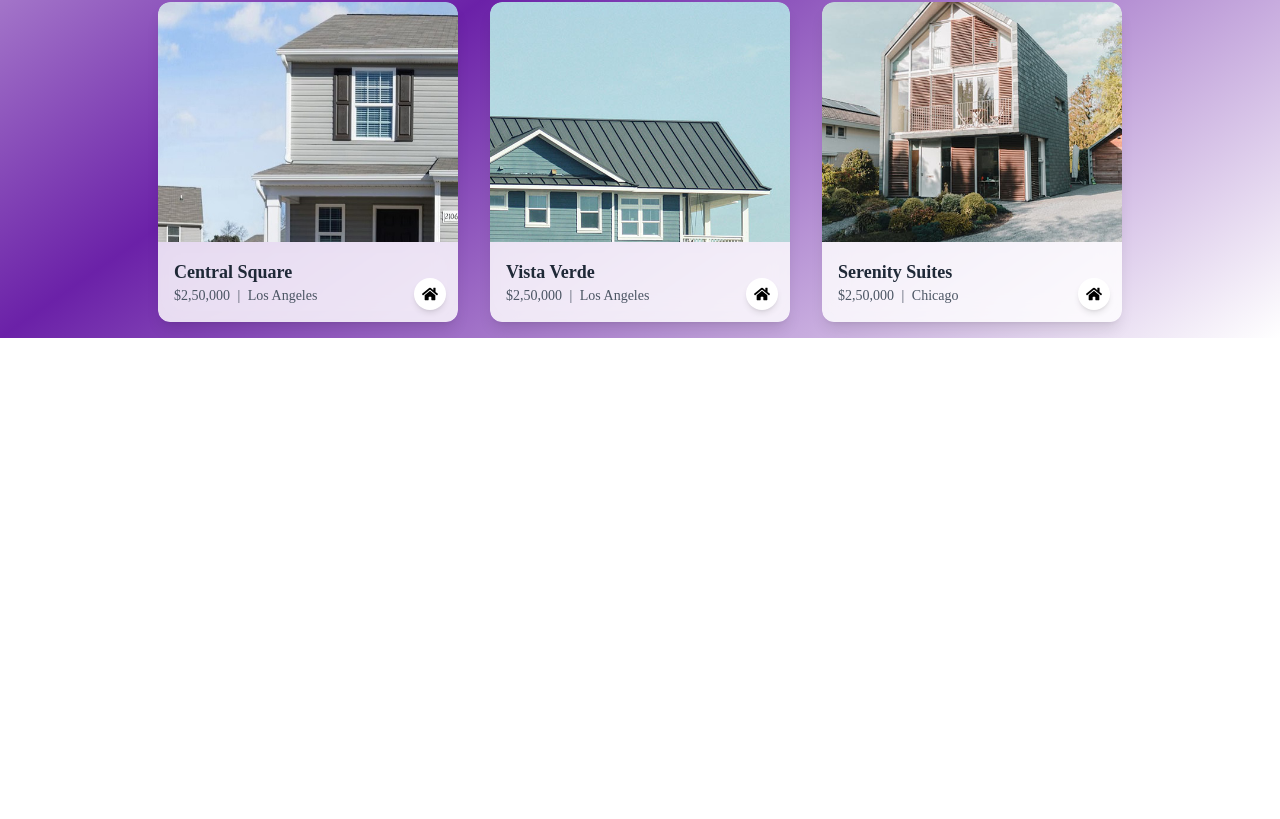
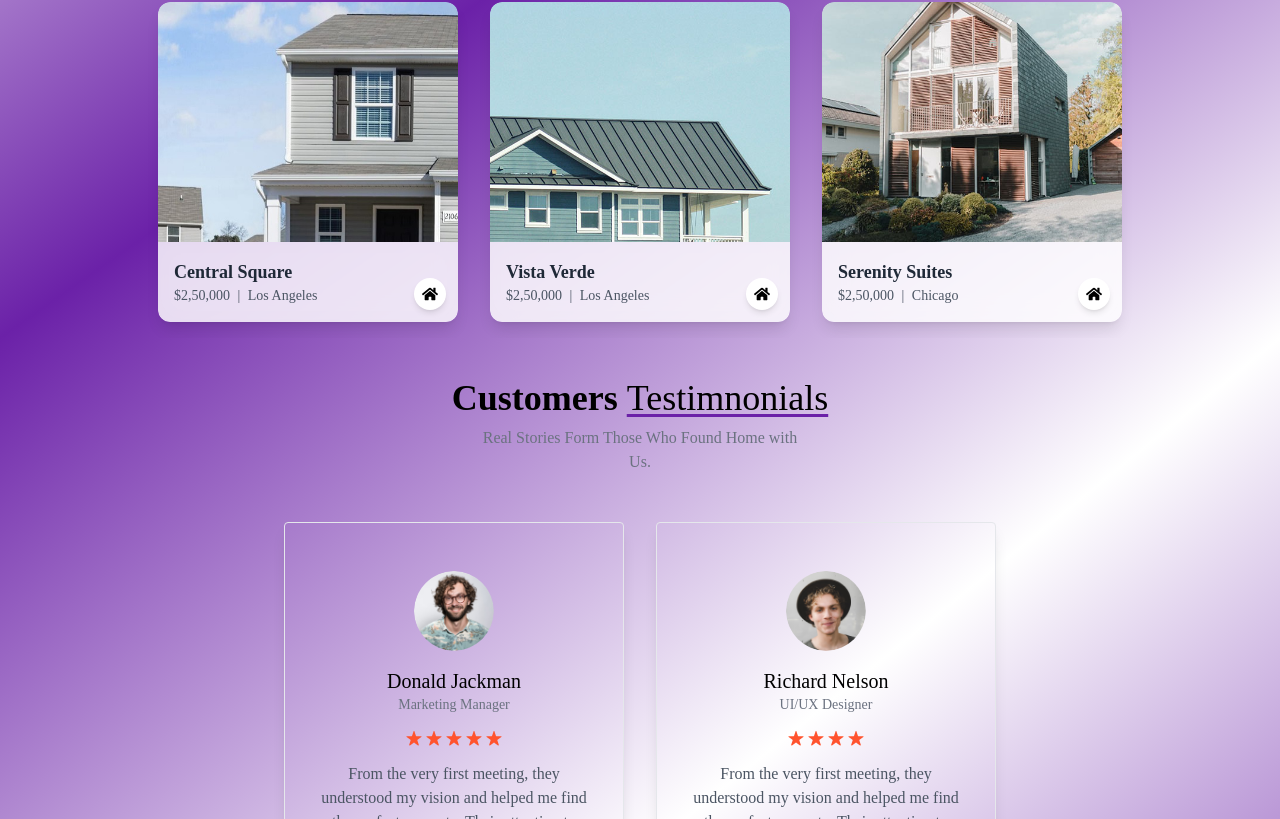
Before and after one commit to danishahmed65/Real-Estate, a React (Vite) app: page / in a window 1280 px wide. Shown: the part 1981-2800 px from the top of the page. Before the commit the page ends 2319 px from the top, so only its background shows below. Built offline with nearby package versions, Linux system fonts and the light colour scheme; a web font is replaced by a local one.

Commit message:
Some Changes

```diff
--- a/package.json
+++ b/package.json
@@ -11,6 +11,7 @@
   },
   "dependencies": {
     "aos": "^2.3.4",
+    "framer-motion": "^12.16.0",
     "react": "^19.1.0",
     "react-dom": "^19.1.0",
     "react-icons": "^5.5.0",
--- a/src/App.jsx
+++ b/src/App.jsx
@@ -5,6 +5,7 @@ import 'aos/dist/aos.css';
 import Header from './components/Header'
 import About from './components/About'
 import Projects from './components/Projects'
+import Testimonials from './components/Testimonials'
 
 
 const App = () => {
@@ -18,6 +19,7 @@ const App = () => {
       <Header />
       <About />
       <Projects />
+      <Testimonials />
     </div>
   )
 }
--- a/src/components/Header.jsx
+++ b/src/components/Header.jsx
@@ -2,12 +2,12 @@ import React, { useState, useEffect, useRef } from "react";
 import Navbar from "./Navbar";
 
 const Header = () => {
-  const phrases = [
+  const phrases = React.useMemo(() => [
     "Fit Your Dream",
     "Match Your Style",
     "Find Your Space",
     "Love Your Home",
-  ];
+  ], []);
 
   const [displayedText, setDisplayedText] = useState("");
   const [sparkles, setSparkles] = useState([]);
@@ -48,7 +48,7 @@ const Header = () => {
     // 🔁 Start loop
     const timeout = setTimeout(type, 500);
     return () => clearTimeout(timeout);
-  }, []);
+  }, [phrases]);
 
   // 🌐 Update screen width for responsive checks
   useEffect(() => {
@@ -97,14 +97,12 @@ const Header = () => {
         {/* Buttons Responsive */}
         <div className="flex justify-center gap-4 flex-wrap">
           <a
-            data-aos="flip-up"
             href="#projects"
             className="relative px-5 py-2 sm:px-6 sm:py-3 text-sm sm:text-base bg-gradient-to-r from-purple-600 to-indigo-600 rounded-full shadow-lg text-white font-semibold uppercase tracking-wide transition duration-300 hover:scale-105 hover:shadow-xl"
           >
             Projects
           </a>
           <a
-            data-aos="flip-up"
             href="#contact"
             className="relative px-5 py-2 sm:px-6 sm:py-3 text-sm sm:text-base border-2 border-white rounded-full text-white font-semibold uppercase tracking-wide transition duration-300 hover:bg-white hover:text-indigo-700 hover:scale-105 hover:shadow-lg"
           >
--- a/src/components/Navbar.jsx
+++ b/src/components/Navbar.jsx
@@ -1,5 +1,6 @@
 import React, { useEffect, useState } from "react";
 import { assets } from "../assets/assets";
+
 
 const Navbar = () => {
   const [showMobileMenu, setShowMobileMenu] = useState(false);
@@ -41,8 +42,8 @@ const Navbar = () => {
 
         {/* Nav Links */}
         <ul data-aos="zoom-out-up"
-               className="hidden md:flex gap-6 text-white font-medium text-base font-zen">
-          {["Home", "About", "Projects", "Testimonials"].map((item, index) => (
+               className="hidden md:flex gap-3 text-white font-medium text-base font-zen">
+          {["Home", "About", "Projects", "Testimonials","Contact Us"].map((item, index) => (
             <li key={index}>
               <a
                 href={`#${item.toLowerCase()}`}
@@ -106,7 +107,7 @@ const Navbar = () => {
 
       {/* Navigation Links */}
       <ul className="flex flex-col items-center gap-5 mt-4 text-white font-medium text-lg">
-        {["Home","About", "Projects", "Testimonials"].map((item) => (
+        {["Home","About", "Projects", "Testimonials", "Contact Us"].map((item) => (
           <a
             key={item}
             href={`#${item.toLowerCase()}`}
--- /dev/null
+++ b/src/components/Testimonials.jsx
@@ -0,0 +1,29 @@
+import React from 'react'
+import {assets, testimonialsData} from '../assets/assets'
+import { img } from 'framer-motion/client'
+
+const Testimonials = () => {
+  return (
+    <div className='container mx-auto lg:px-32 w-full overflow-hidden  bg-gradient-to-br from-purple-800 via-white to-purple-800' id='testimonials' data-aos="fade-up">
+      <h1 className='text-2xl sm:text-4xl font-bold mb-2 mt-10 text-center'>Customers <span className='underline underline-offset-4 decoration-purple-800 font-light'> Testimnonials</span></h1>
+      <p className='text-center text-gray-500 mb-12 max-w-80 mx-auto'>Real Stories Form Those Who Found Home with Us.</p>
+      <div className='flex flex-wrap justify-center gap-8'>
+        {testimonialsData.map((testimonial, index) => (
+        <div key={index} className='max-w-[340px] border shadow-lg rounded px-8 py-12 text-center'>
+        <img className='w-20 h-20 rounded-full mx-auto mb-4' src={testimonial.image} alt={testimonial.alt} />
+        <h2 className='text-xl  font-medium'>{testimonial.name}</h2>
+        <p className='text-gray-500 mb-4 text-sm'>{testimonial.title}</p>
+        <div className='flex justify-center gap-1  text-red-500 mb-4'>
+            {Array.from({ length: testimonial.rating }, (item, index) => (
+                <img key={index} src={assets.star_icon} alt="" />
+            ))}
+        </div>
+        <p className='text-gray-600'>{testimonial.text}</p>
+        </div>
+        ))}
+      </div>
+    </div>
+  )
+}
+
+export default Testimonials
```
Also changed, not shown: 1 other file (tests, documents, lock files or other folders).
